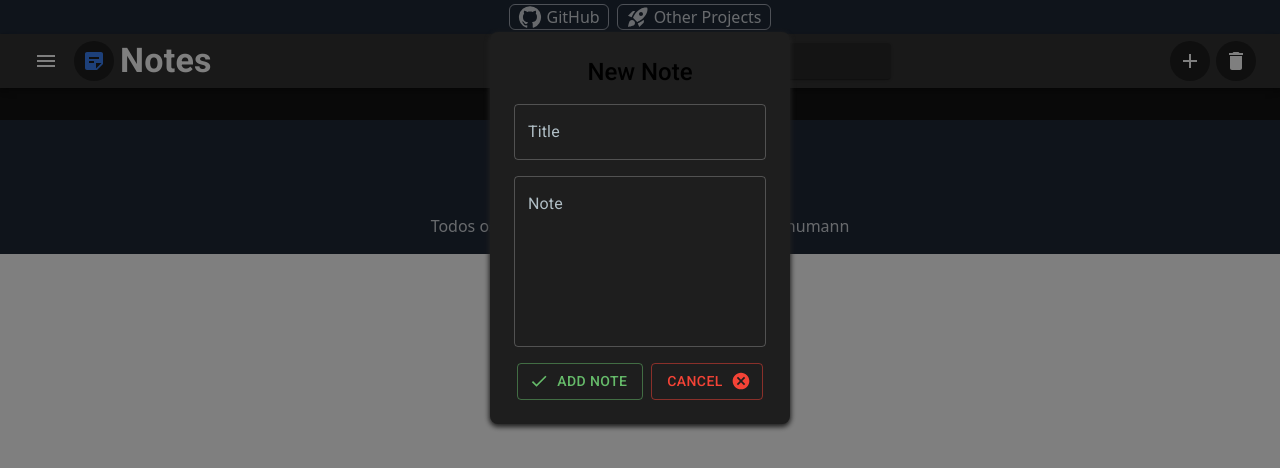
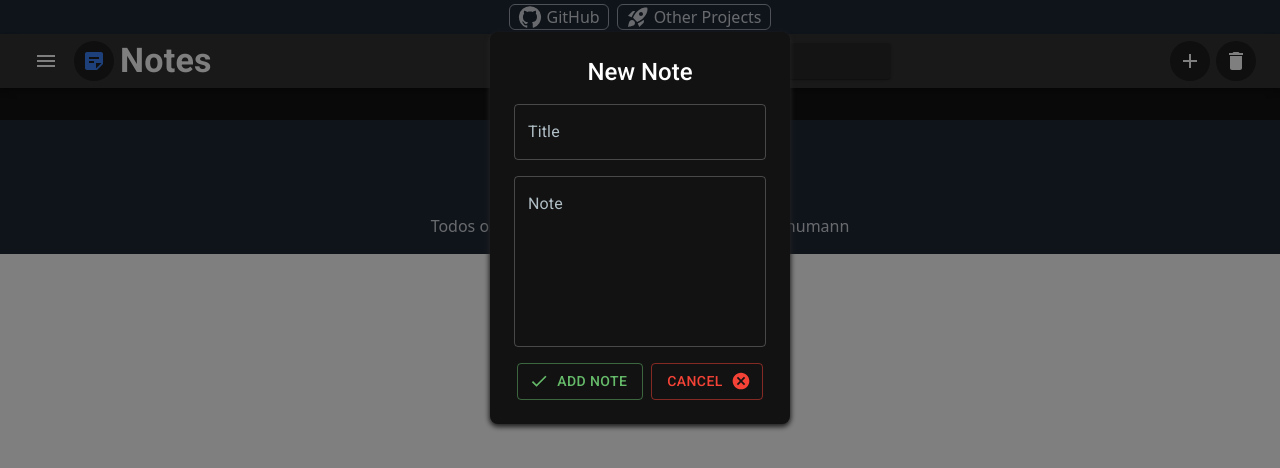
Before and after one commit to horaciosdev/react-notes, a React (Vite) app: page / in a window 1280 px wide. Both pictures are taken after a click on the button 1189 px from the left and 61 px from the top of the page. Shown: the top 468 px of the page. Built offline with nearby package versions, Linux system fonts and the light colour scheme.

Commit message:
fix: fix colors

```diff
--- a/src/components/EditNoteForm.tsx
+++ b/src/components/EditNoteForm.tsx
@@ -17,8 +17,9 @@ export default function EditNoteForm(props: any) {
 
   return (
     <Box
+      bgcolor={"background.default"}
+      color={"text.primary"}
       sx={{
-        bgcolor: "background.paper",
         display: "flex",
         flexDirection: "column",
         mt: 4,
--- a/src/components/NewNoteForm.tsx
+++ b/src/components/NewNoteForm.tsx
@@ -17,8 +17,9 @@ export default function NewNoteForm(props: any) {
 
   return (
     <Box
+      bgcolor={"background.default"}
+      color={"text.primary"}
       sx={{
-        bgcolor: "background.paper",
         display: "flex",
         flexDirection: "column",
         mt: 4,
```
